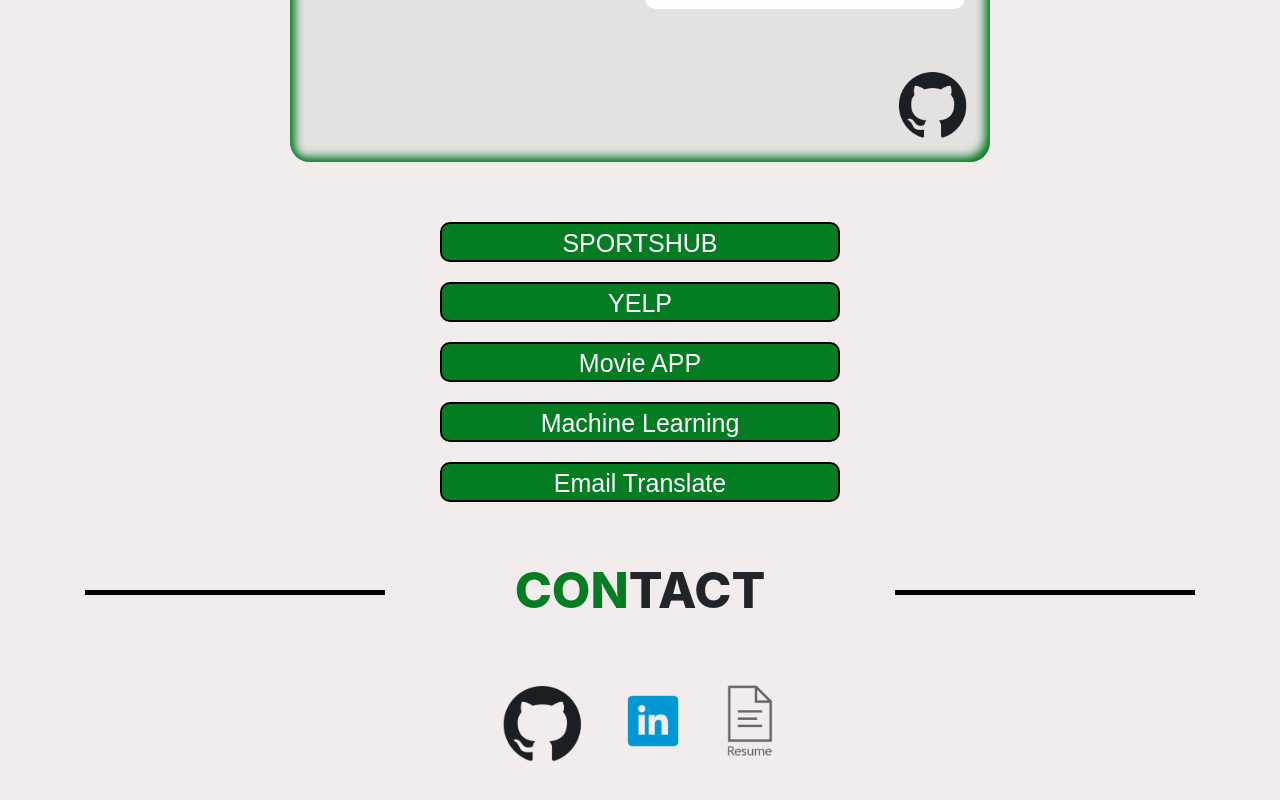
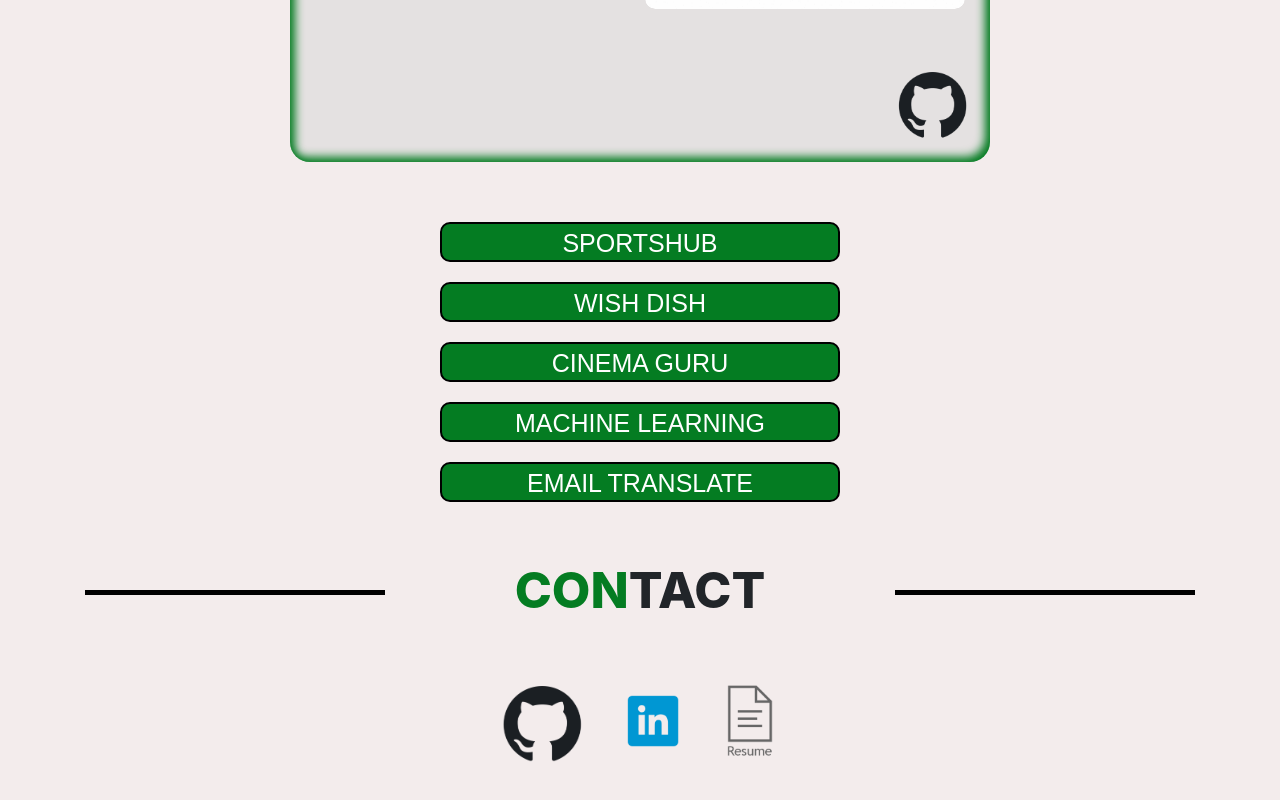
Before and after one commit to dennisbalsam/Portfolio, a React (Create React App) app: page / in a window 1280 px wide. Shown: the part 2684-3484 px from the top of the page. Built offline with nearby package versions, Linux system fonts and the light colour scheme; a web font is replaced by a local one.

Commit message:
changed buttons

```diff
--- a/src/components/Projects.js
+++ b/src/components/Projects.js
@@ -108,10 +108,10 @@ class Projects extends Component {
               </div>
               <div class="btn-group" role="group" aria-label="Basic example">
                 <button  type="button" className="projectbtn" onClick={() => this.handleClick(1)}> SPORTSHUB</button>
-                <button  type="button" className="projectbtn" onClick={() => this.handleClick(2)}> YELP</button>
-                <button  type="button" className="projectbtn" onClick={() => this.handleClick(5)}> Movie APP</button>
-                <button  type="button" className="projectbtn" onClick={() => this.handleClick(3)}> Machine Learning</button>
-                <button  type="button" className="projectbtn" onClick={() => this.handleClick(4)}> Email Translate</button>
+                <button  type="button" className="projectbtn" onClick={() => this.handleClick(2)}> WISH DISH</button>
+                <button  type="button" className="projectbtn" onClick={() => this.handleClick(5)}> CINEMA GURU</button>
+                <button  type="button" className="projectbtn" onClick={() => this.handleClick(3)}> MACHINE LEARNING</button>
+                <button  type="button" className="projectbtn" onClick={() => this.handleClick(4)}> EMAIL TRANSLATE</button>
               </div>
             </div>
         </div>
```
